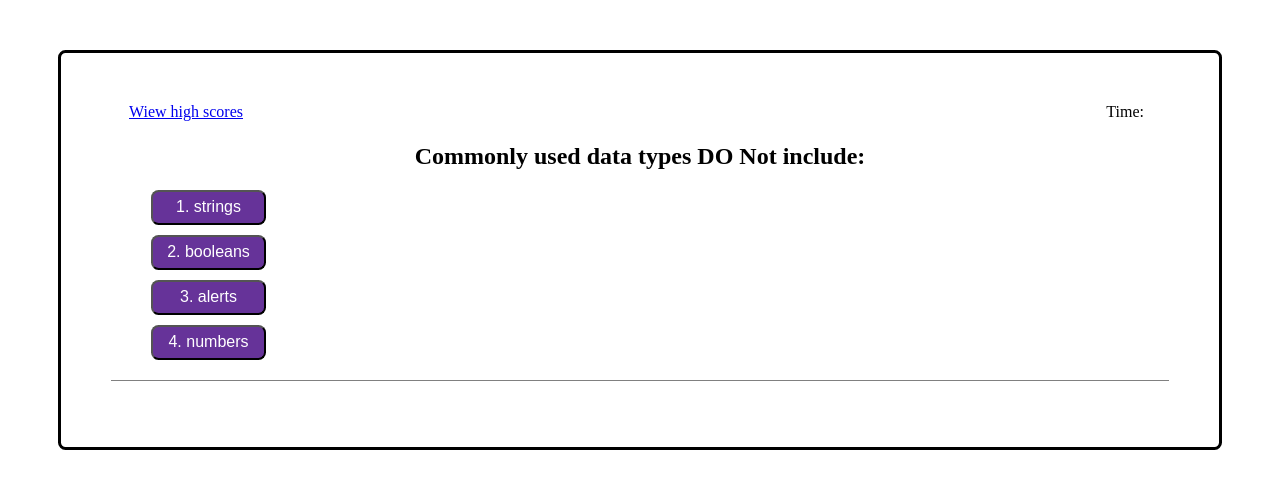
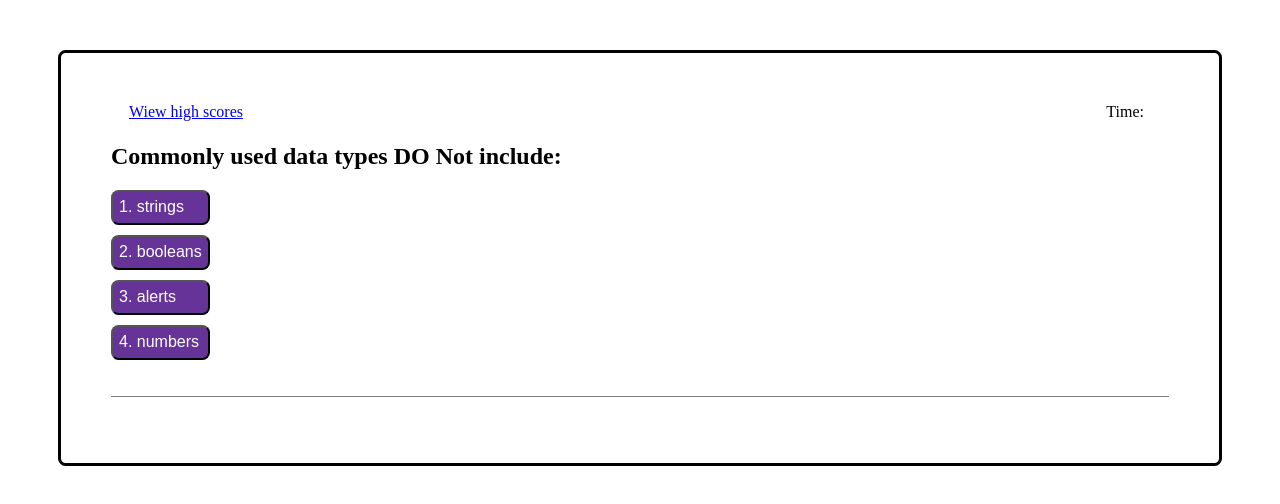
Before and after one commit to Alex2055/4th-week-challenge, a plain HTML site: page index.html in a window 1280 px wide. Both pictures are taken after a click on the button "Start Quiz". Drawn offline with Linux system fonts and the light colour scheme.

Commit message:
fixed buttons layout

```diff
--- a/css/style.css
+++ b/css/style.css
@@ -32,7 +32,7 @@ button{
     margin-top: 10px;
     background-color: rebeccapurple;
     height: 35px;
-    width: 115px;
+    width: auto;
     font-size: medium;
     border-radius: 2mm;
     color: white;
@@ -52,12 +52,32 @@ button{
 
 #answers button {
     display: block;
+    text-align: left;
+    width: 100%;
+    margin-left: 0;
+
+
 }
 
 #answers{
+    width: 100%;
+    padding-bottom: 20px;
 
-    padding-bottom: 20px;
+    padding-left: 0;
+    margin-left: 0;
+    max-width: fit-content;
+}
+
+#question-body{
+
+    box-sizing: border-box;
+    text-align: left;
+    padding-left: 0;
+    margin-left: 0;
+
+}
+#C-or-W {
     border-style: solid;
     border-color: gray;
-    border-width: 0 0 1px 0;
+    border-width: 1px 0 0 0;
 }
--- a/index.html
+++ b/index.html
@@ -27,15 +27,17 @@
 
 
 
-    <div id="question-body" >
+        <div id="question-body">
 
-        <h2 id="question"></h2>
+            <h2 id="question"></h2>
 
-        <ol id="answers">
+            <ol id="answers">
 
-        </ol>
+            </ol>
+
+        </div>
+        <p id="C-or-W"></p>
     </div>
-</div>
 
 
     </div>
--- a/script.js
+++ b/script.js
@@ -1,9 +1,22 @@
 window.addEventListener('DOMContentLoaded', connectEvents);
 
+var currentcardindex = 0;
 
-function connectEvents() {
-    document.getElementById("start-quiz").onclick = showQuestion;
+var score = 0;
 
+function cardLoad(arreyindex) {
+    var z = document.getElementById("question");
+    z.innerText = cards[arreyindex].q
+    for (var u = 0; u < cards[arreyindex].answers.length; u++) {
+        var h = document.createElement("BUTTON");
+        h.classList.add("cardbuttons");
+        var m = document.createTextNode(cards[arreyindex].answers[u].text);
+        h.appendChild(m);
+        document.getElementById("answers").appendChild(h);
+        h.onclick = nextCard(cards[arreyindex].answers[u].isCorrect);
+
+    }
+}
 // after start quiz button clicked hide intro and load question and buttons
 function showQuestion() {
     var x = document.getElementById("main-text");
@@ -11,24 +24,34 @@ function connectEvents() {
 
     var y = document.getElementById("question-body");
     y.style.display = "block";
+    currentcardindex = 0;
+    cardLoad(0);
 }
 
-
-
-    function cardLoad(arreyindex) {
-        var z = document.getElementById("question");
-        z.innerText = cards[arreyindex].q
-        for (var u = 0; u < cards[arreyindex].answers.length; u++) {
-            var h = document.createElement("BUTTON");
-            var m = document.createTextNode(cards[arreyindex].answers[u].text);
-            h.appendChild(m);
-            document.getElementById("answers").appendChild(h);
+function connectEvents() {
+    document.getElementById("start-quiz").onclick = showQuestion;
 
 }
 
+function nextCard(isCorrect) {
+    return function () {
+        if (isCorrect) {
+            console.log("correct");
+
         }
-    cardLoad(0);
+        else {
+            console.log("incorrect");
+
         }
+        document.querySelectorAll(".cardbuttons").forEach(function(button){button.remove()});
+
+
+        currentcardindex ++;
+        cardLoad(currentcardindex);
+
+    }
+}
+
 
 
 
```
Lines whose indentation alone changed are shown as unchanged.
